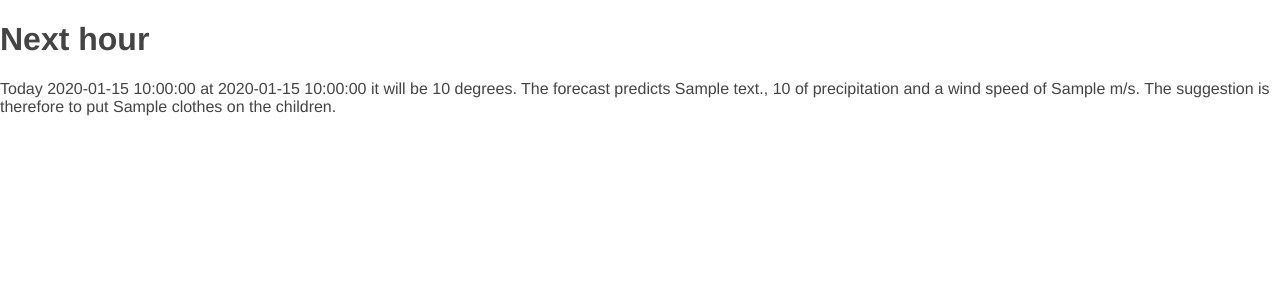
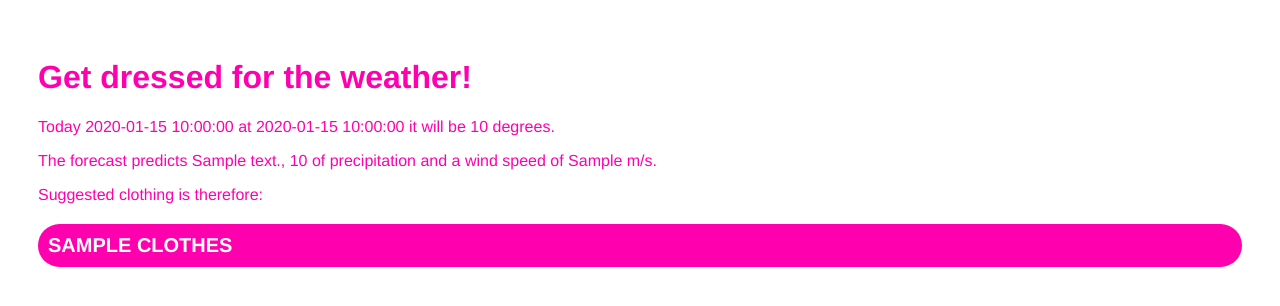
Before and after one commit to anntykk/dress-for-the-weather, a Flask app: template templates/index.html in a window 1280 px wide. Shown: the top 306 px of the page. Run offline with Flask 2, Linux system fonts and the light colour scheme; the template is opened without the code that fills it: most values are stand-ins (such as "Sample title", 1, 10 or a date in 2020).

Commit message:
Changed html and css

```diff
--- a/static/css/main.css
+++ b/static/css/main.css
@@ -1,6 +1,21 @@
 body {
-  margin: 0;
-  padding: 0;
+  padding: 30px;
   font-family: "Helvetica Neue", Helvetica, Arial, sans-serif;
-  color: #444;
+  color: #070e06;
 }
+h1 {
+  color: rgb(255, 0, 174);
+}
+p {
+  color: rgb(255, 0, 174);
+}
+div {
+  color: white;
+  font-size: 20px;
+  border-radius: 60px;
+  background: rgb(255, 0, 174);
+  padding: 10px;
+  font-weight: bold;
+  margin-top:20px;
+  text-transform: uppercase;
+}
--- a/templates/index.html
+++ b/templates/index.html
@@ -5,10 +5,10 @@
         <link rel="stylesheet" href="{{ url_for('static', filename='css/main.css') }}">
     </head>
     <body>
-        <h1>Next hour</h1>
-        <p>Today {{ date }} at {{ time }} it will be {{ air_temperature }} degrees.
-        The forecast predicts {{ symbol_text }}, {{ precipitation_amount }} of precipitation and a wind speed of {{ wind_speed }} m/s.
-        The suggestion is therefore to put {{ clothes }} on the children.
-        </p>
+        <h1>Get dressed for the weather!</h1>
+        <p>Today {{ date }} at {{ time }} it will be {{ air_temperature }} degrees.</p>
+        <p> The forecast predicts {{ symbol_text }}, {{ precipitation_amount }} of precipitation and a wind speed of {{ wind_speed }} m/s.</p>
+        <p>Suggested clothing is therefore:</p>
+        <div>{{ clothes }}</div>
    </body>
 </html>
```
